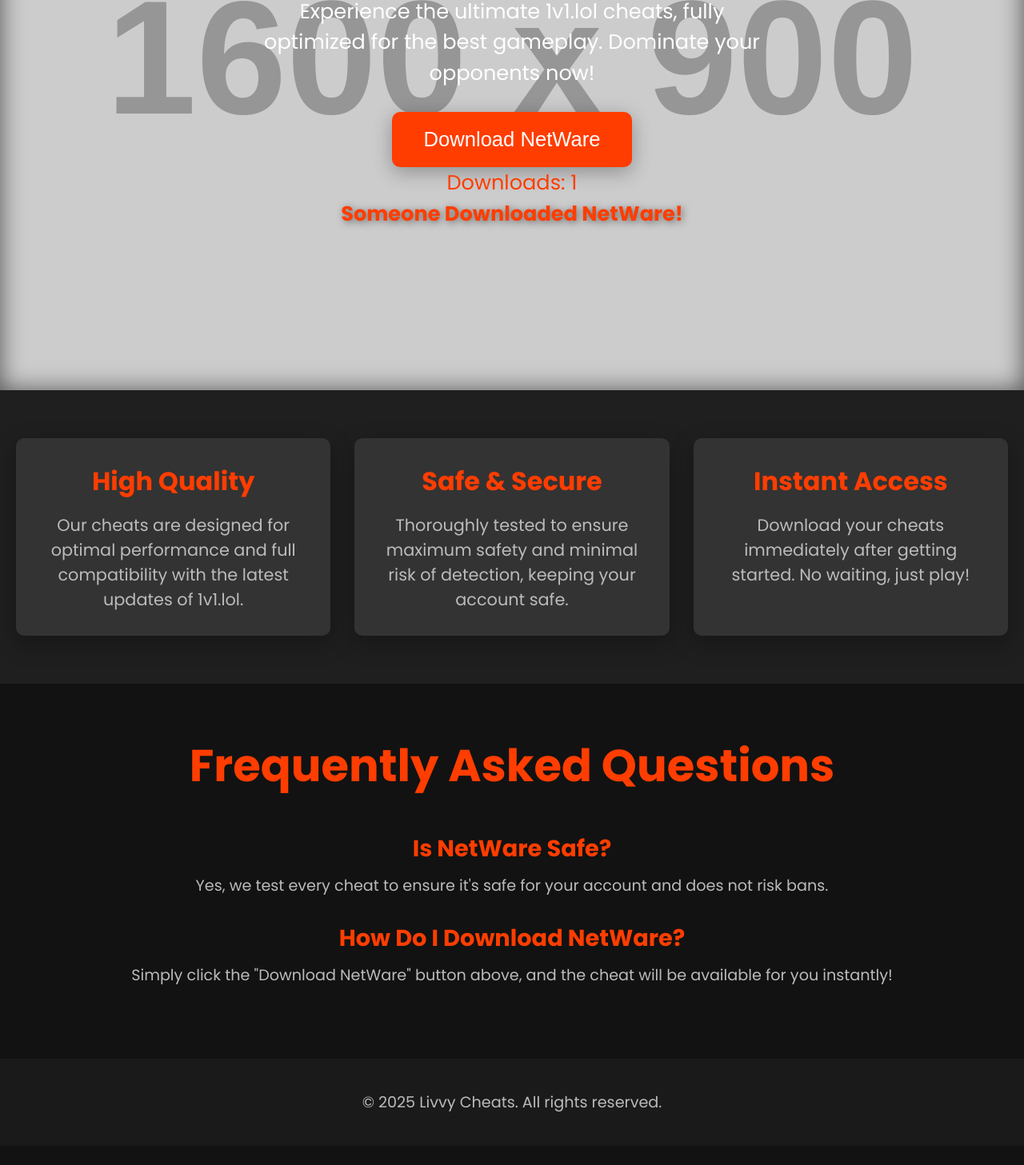
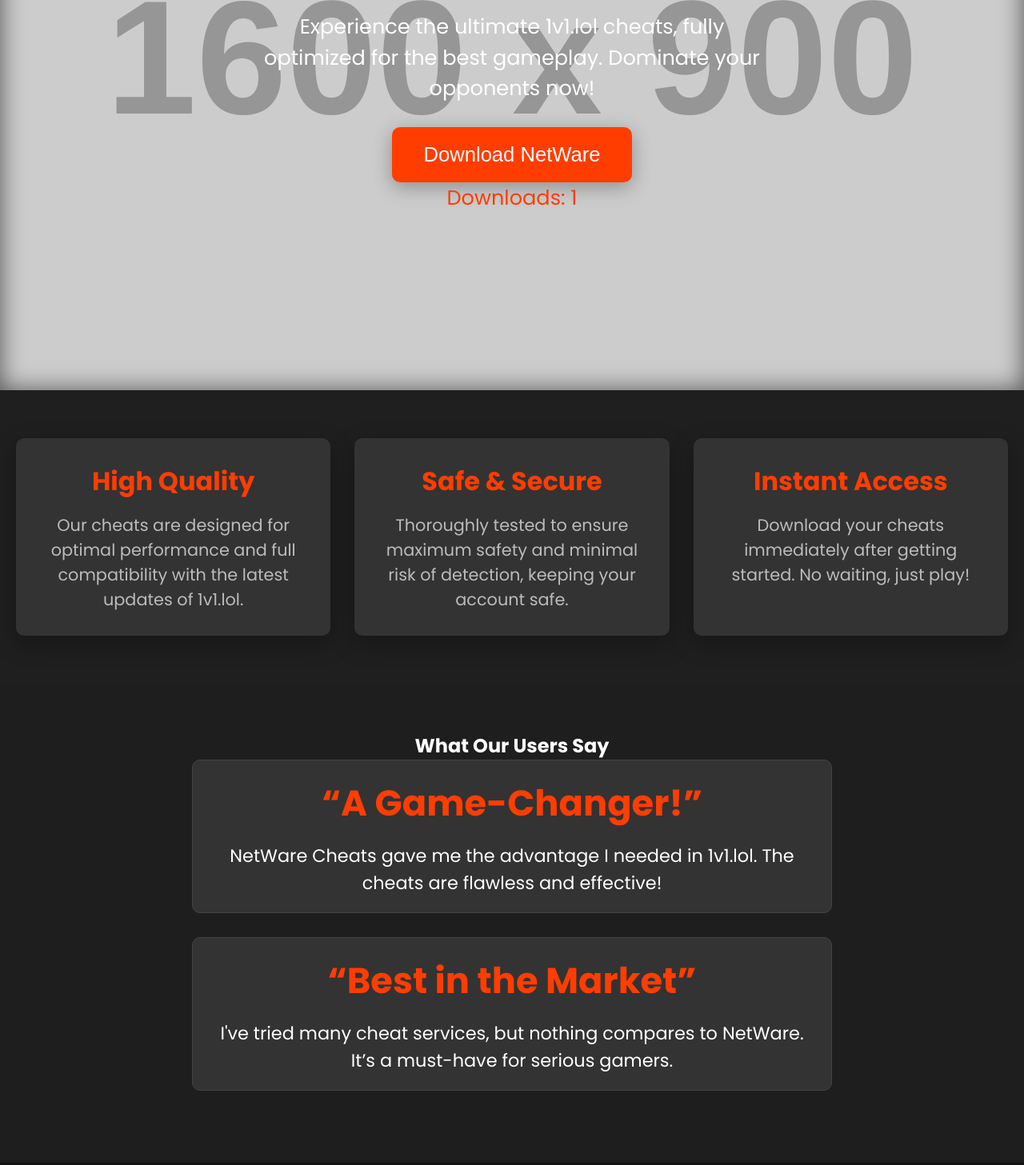
Before and after one commit to NexilCheats/livvy.cheats, a plain HTML site: page index.html in a window 1280 px wide. Shown: the part 523-1980 px from the top of the page at 80% size. Before the commit the page ends 1956 px from the top, so only its background shows below. Drawn offline with Linux system fonts and the light colour scheme; placeholder pictures from the web are drawn by us.

Commit message:
Update index.html

```diff
--- a/index.html
+++ b/index.html
@@ -233,15 +233,6 @@
                 grid-template-columns: 1fr;
             }
         }
-
-        /* Large Text for "Someone Downloaded NetWare!" */
-        .download-message {
-            font-size: 4em;
-            font-weight: 700;
-            color: #ff3d00;
-            margin-top: 30px;
-            text-shadow: 2px 2px 10px rgba(0, 0, 0, 0.5);
-        }
     </style>
 </head>
 <body>
@@ -257,9 +248,6 @@
         <button class="cta-btn">Download NetWare</button>
     </a>
     <p class="download-stats">Downloads: <span id="download-count">1</span></p>
-
-    <!-- Big Download Message -->
-    <p class="download-message">Someone Downloaded NetWare!</p>
 </div>
 
 <!-- Features Section -->
@@ -275,6 +263,19 @@
     <div class="feature-card">
         <h3>Instant Access</h3>
         <p>Download your cheats immediately after getting started. No waiting, just play!</p>
+    </div>
+</section>
+
+<!-- Testimonials Section -->
+<section class="testimonials">
+    <h2>What Our Users Say</h2>
+    <div class="testimonial">
+        <h3>“A Game-Changer!”</h3>
+        <p>NetWare Cheats gave me the advantage I needed in 1v1.lol. The cheats are flawless and effective!</p>
+    </div>
+    <div class="testimonial">
+        <h3>“Best in the Market”</h3>
+        <p>I've tried many cheat services, but nothing compares to NetWare. It’s a must-have for serious gamers.</p>
     </div>
 </section>
 
```
